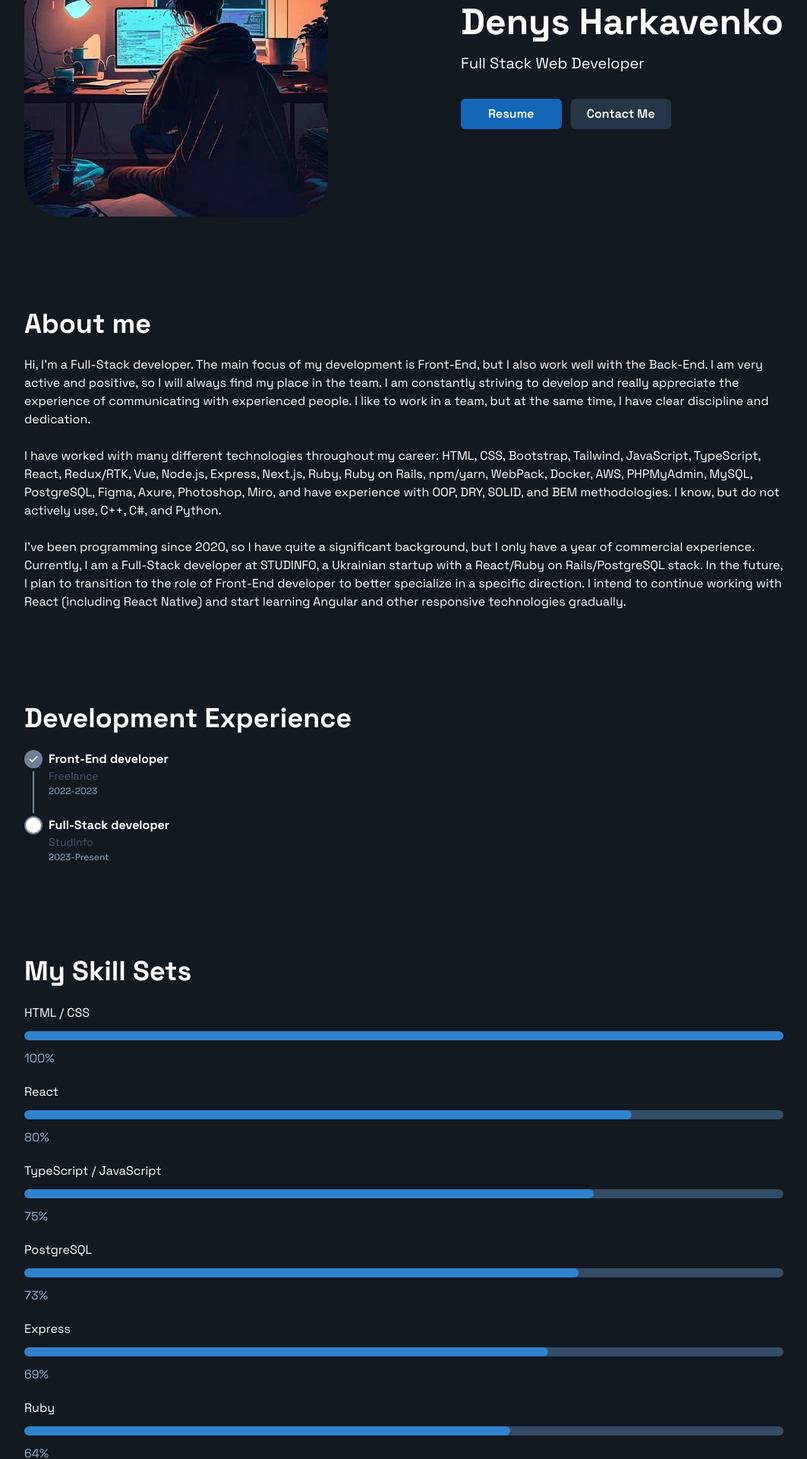
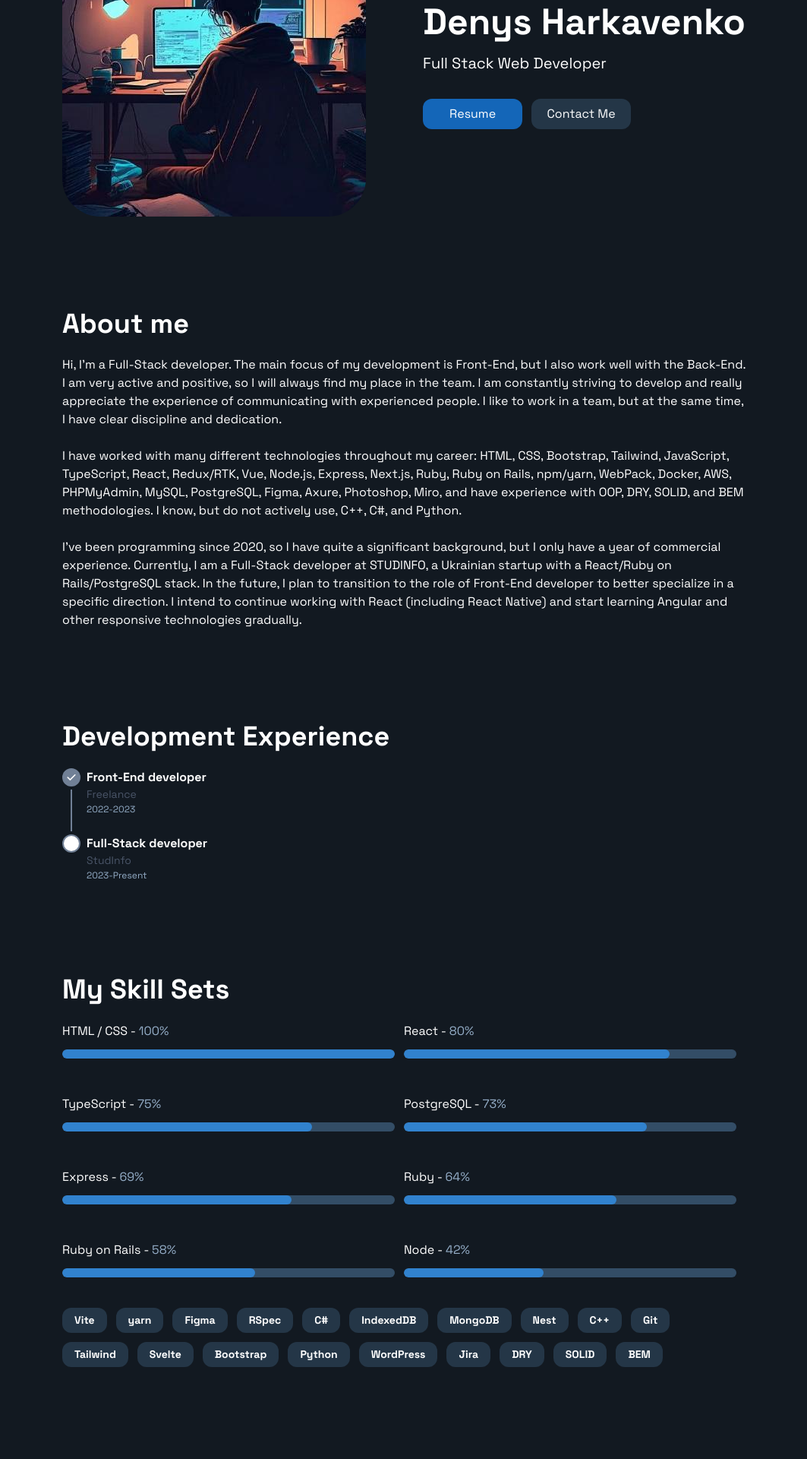
Before and after one commit to DenysHarkavenko/harkavenko_dev, a React (Vite) app: page / in a window 1280 px wide. Shown: the part 240-2160 px from the top of the page at 76% size, without its empty margins (108-1171 px from the left). After the commit the page ends 2099 px from the top, so only its background shows below. Built offline with nearby package versions, Linux system fonts and the light colour scheme.

Commit message:
Code refactorig and upd skills section

```diff
--- a/src/components/Header/Header.tsx
+++ b/src/components/Header/Header.tsx
@@ -1,11 +1,11 @@
-import { Box, Button, Flex, Heading, Image, Text } from '@chakra-ui/react'
+import { Box, Button, Flex, Heading, Image, Link, Text } from '@chakra-ui/react'
 import bg_1 from '../../img/145119078.jpeg'
 
 const Header: React.FC = () => {
   return (
     <Box bg='#121921'>
       <Flex
-        maxW='1080px'
+        maxW='980px'
         p='60px 40px'
         w='100%'
         m='0 auto'
@@ -24,25 +24,38 @@ const Header: React.FC = () => {
           <Text mt='10px' fontSize={['20px']}>
             Full Stack Web Developer
           </Text>
-          <Box mt='32px'>
-            <Button
-              w='132.42px'
+          <Flex
+            mt='32px'
+            align='center'
+            justify={['center', null, null, 'unset', 'unset']}
+          >
+            <Link
+              href='../src/data/DenysHarkavenko_CV.pdf'
+              download
+              textAlign='center'
+              p='8px 0'
+              w='131px'
               bg='#1466B8'
               color='#fff'
+              borderRadius='12px'
               _hover={{ transform: 'scale(108%)' }}
             >
               Resume
-            </Button>
-            <Button
-              w='132.42px'
+            </Link>
+            <Link
+              href='mailto:harkavenkodev@gmail.com'
+              w='131px'
+              borderRadius='12px'
+              p='8px 0'
+              textAlign='center'
               bg='#243647'
               color='#fff'
               ml='12px'
               _hover={{ transform: 'scale(108%)' }}
             >
               Contact Me
-            </Button>
-          </Box>
+            </Link>
+          </Flex>
         </Box>
       </Flex>
     </Box>
--- a/src/components/Main/Main.tsx
+++ b/src/components/Main/Main.tsx
@@ -2,16 +2,14 @@ import { Box } from '@chakra-ui/react'
 import AboutMe from './AboutMe'
 import DevelopmentExperience from './DevelopmentExperience'
 import Skills from './Skills'
-import Technologies from './Technologies'
 
 const Main: React.FC = () => {
   return (
     <Box as='main' bg='#121921'>
-      <Box maxW='1080px' w='100%' margin='0 auto'>
+      <Box maxW='980px' w='100%' margin='0 auto'>
         <AboutMe />
         <DevelopmentExperience />
         <Skills />
-        <Technologies />
       </Box>
     </Box>
   )
--- a/src/components/Main/SkillProgressBar.tsx
+++ b/src/components/Main/SkillProgressBar.tsx
@@ -7,8 +7,10 @@ type SkillProgressBarProps = {
 
 const SkillProgressbar: React.FC<SkillProgressBarProps> = ({ vl, skill }) => {
   return (
-    <Box mt='20px'>
-      <Text>{skill}</Text>
+    <Box mt='20px' p='0'>
+      <Text>
+        {skill} - <span style={{ color: '#94ADC7' }}>{vl}%</span>
+      </Text>
       <Progress
         value={vl}
         borderRadius='6px'
@@ -16,7 +18,6 @@ const SkillProgressbar: React.FC<SkillProgressBarProps> = ({ vl, skill }) => {
         bg='#334D66'
         m='12px 0'
       />
-      <Text color='#94ADC7'>{vl}%</Text>
     </Box>
   )
 }
--- a/src/components/Main/Skills.tsx
+++ b/src/components/Main/Skills.tsx
@@ -1,6 +1,8 @@
-import { Box, Heading } from '@chakra-ui/react'
+import { Box, Heading, Flex } from '@chakra-ui/react'
 import SkillProgressbar from './SkillProgressBar'
 import { skillsData } from '../../data/skills'
+import { techologies } from '../../data/skills'
+import CustomBadge from '../UI/CustomBadge'
 
 const Skills: React.FC = () => {
   return (
@@ -8,12 +10,22 @@ const Skills: React.FC = () => {
       <Heading textAlign={['center', null, null, 'unset', 'unset']}>
         My Skill Sets
       </Heading>
-      {skillsData.map((skillItem, index) => (
-        <SkillProgressbar
-          key={index}
-          vl={skillItem.level}
-          skill={skillItem.skill}
-        />
+      <Flex flexWrap='wrap'>
+        {skillsData.map((skillItem, index) => (
+          <Box
+            key={index}
+            width={['100%', '50%']}
+            px={2}
+            mb={4}
+            p='0'
+            pr={['0', '12px', '12px', '12px', '12px']}
+          >
+            <SkillProgressbar vl={skillItem.level} skill={skillItem.skill} />
+          </Box>
+        ))}
+      </Flex>
+      {techologies.map((technology) => (
+        <CustomBadge>{technology}</CustomBadge>
       ))}
     </Box>
   )
--- a/src/components/Main/Technologies.tsx
+++ /dev/null
@@ -1,11 +0,0 @@
-import { Box, Heading } from '@chakra-ui/react'
-
-const Technologies: React.FC = () => {
-  return (
-    <Box>
-      <Heading>Another skills and technologies</Heading>
-    </Box>
-  )
-}
-
-export default Technologies
--- /dev/null
+++ b/src/components/UI/CustomBadge.tsx
@@ -0,0 +1,24 @@
+import { Badge } from '@chakra-ui/react'
+import { ReactNode } from 'react'
+
+type CustomBadgeProps = {
+  children: ReactNode
+}
+
+const CustomBadge: React.FC<CustomBadgeProps> = ({ children }) => {
+  return (
+    <Badge
+      p='6px 16px'
+      borderRadius='12px'
+      bg='#243647'
+      color='#fff'
+      textTransform='none'
+      m='12px 12px 0  0'
+      fontSize='14px'
+    >
+      {children}
+    </Badge>
+  )
+}
+
+export default CustomBadge
--- a/src/data/skills.ts
+++ b/src/data/skills.ts
@@ -1,9 +1,12 @@
 export const skillsData = [
     { skill: 'HTML / CSS', level: 100 },
     { skill: 'React', level: 80 },
-    { skill: 'TypeScript / JavaScript', level: 75 },
+    { skill: 'TypeScript', level: 75 },
     { skill: 'PostgreSQL', level: 73 },
     { skill: 'Express', level: 69 },
     { skill: 'Ruby', level: 64 },
     { skill: 'Ruby on Rails', level: 58 },
+    { skill: 'Node', level: 42 },
 ]
+
+export const techologies = ['Vite', 'yarn', 'Figma', 'RSpec', 'C#', 'IndexedDB', 'MongoDB', 'Nest', 'C++', 'Git', 'Tailwind', 'Svelte', 'Bootstrap', 'Python', 'WordPress', 'Jira', 'DRY', 'SOLID', 'BEM']
```
Also changed, not shown: 1 other file (tests, documents, lock files or other folders).
